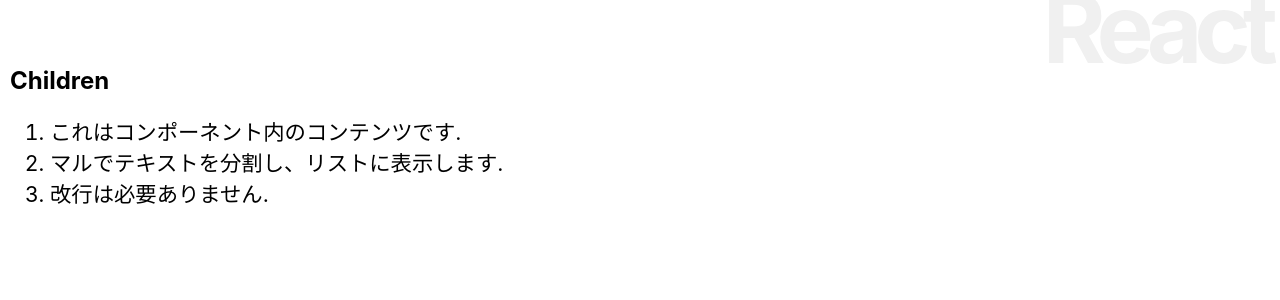
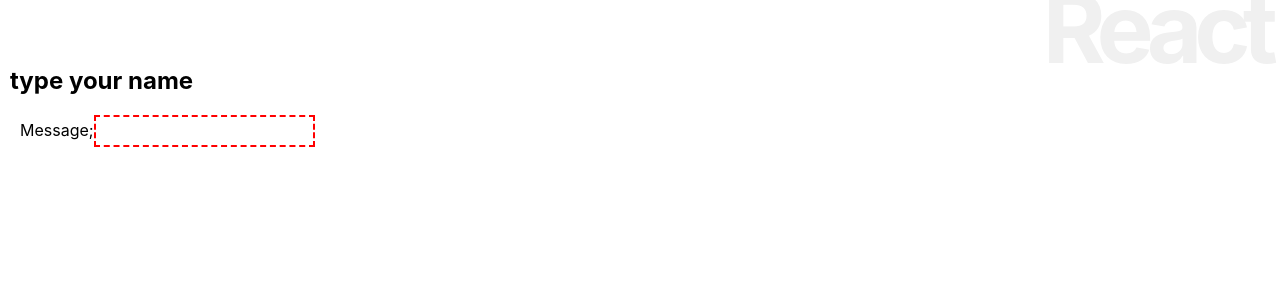
Before and after one commit to suguru-3u/reactStudyProject, a React (Create React App) app: page / in a window 1280 px wide. Shown: the top 300 px of the page. Built offline with nearby package versions, Linux system fonts and the light colour scheme.

Commit message:
study state

```diff
--- a/src/App.css
+++ b/src/App.css
@@ -54,3 +54,11 @@
   color: #666;
   font-size: 16pt;
 }
+
+input:invalid{
+  border: 2px dashed red;
+}
+
+input:valid{
+  border: 1px solid blue;
+}
--- a/src/App.js
+++ b/src/App.js
@@ -9,6 +9,10 @@
     fontSize:"20pt",
     color:"#900",
     margin:"20px 0px",
+    padding:"5px",
+  }
+  inputStyle = {
+    fontSize:"12pt",
     padding:"5px",
   }
 
@@ -35,42 +39,46 @@
     return(
       <div>
         <h1>React</h1>
-      <Message title="Children">
-        これはコンポーネント内のコンテンツです。
-        マルでテキストを分割し、リストに表示します。
-        改行は必要ありません。
-      </Message>
+        <h2>{this.state.message}</h2>
+        <form onSubmit={this.doSubmit}>
+          <label>
+            <span style={this.inputStyle}></span>Message;
+            <input type="text" style={this.inputStyle}
+              onChange={this.onChange}
+              required pattern="[A-Za-z_,.]+" />
+          </label>
+        </form>
       </div>
     );
   }
 }
 
-class Message extends Component{
-  li = {
-    fontSize:"16pt",
-    color:"#06",
-    margin:"0px",
-    padding:"0px",
-  }
-  render(){
-    let content = this.props.children;
-    let arr = content.split('。');
-    let arr2 = [];
-    for(let i = 0; i < arr.length ; i ++){
-      if(arr[i].trim() != ''){
-        arr2.push(arr[i]);
-      }
-    }
-    let list = arr2.map((value,key) =>
-      <li style={this.li} key={key}>{value}.</li>
-    );
-    return(
-      <div>
-        <h2>{this.props.title}</h2>
-        <ol>{list}</ol>
-      </div>
-    );
-  }
-}
+// class Message extends Component{
+//   li = {
+//     fontSize:"16pt",
+//     color:"#06",
+//     margin:"0px",
+//     padding:"0px",
+//   }
+//   render(){
+//     let content = this.props.children;
+//     let arr = content.split('。');
+//     let arr2 = [];
+//     for(let i = 0; i < arr.length ; i ++){
+//       if(arr[i].trim() != ''){
+//         arr2.push(arr[i]);
+//       }
+//     }
+//     let list = arr2.map((value,key) =>
+//       <li style={this.li} key={key}>{value}.</li>
+//     );
+//     return(
+//       <div>
+//         <h2>{this.props.title}</h2>
+//         <ol>{list}</ol>
+//       </div>
+//     );
+//   }
+// }
 
 export default App;
```
Also changed, not shown: 1 other file (tests, documents, lock files or other folders).
